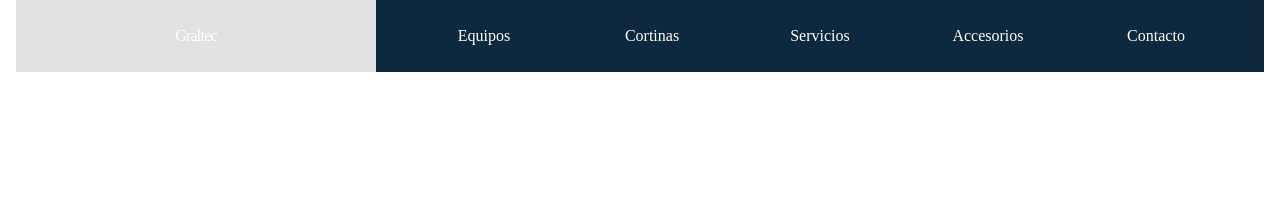
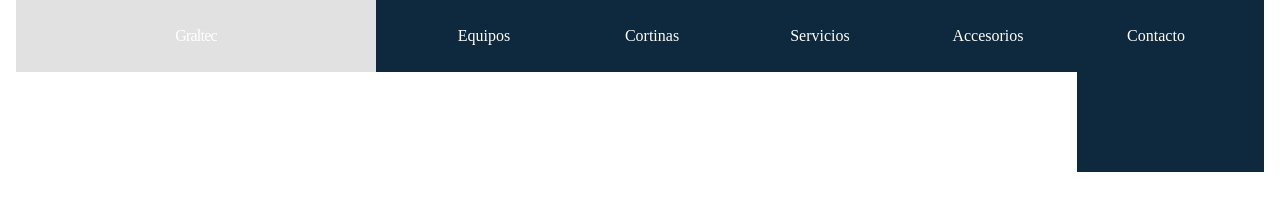
Before and after one commit to sebastian-e-vogel/graltec, a Gatsby site: page / in a window 1280 px wide. Built offline with nearby package versions, Linux system fonts and the light colour scheme; Gatsby itself is replaced by a stand-in of ours.

Commit message:
generate right blue lateral

```diff
--- a/src/pages/index.js
+++ b/src/pages/index.js
@@ -1,10 +1,16 @@
 import React from 'react'
 
 import Seo from '../components/seo'
+import { Box, Flex, Text } from '@chakra-ui/react'
 
 const LandingPage = () => (
   <>
     <Seo title="Home" />
+    <Flex justify="space-between">
+      <Box align="center"></Box>
+
+      <Box flex={0.15} height="100px" bg="primary"></Box>
+    </Flex>
   </>
 )
 
```
